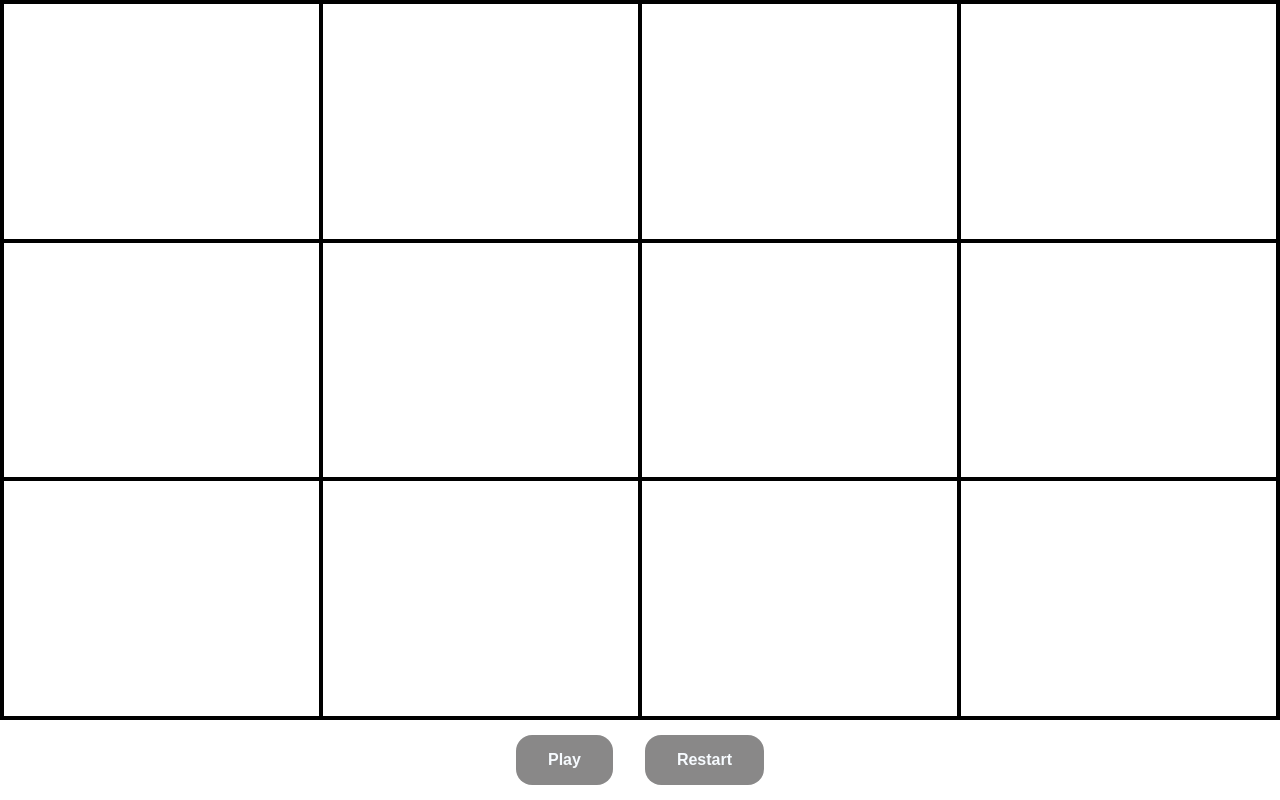
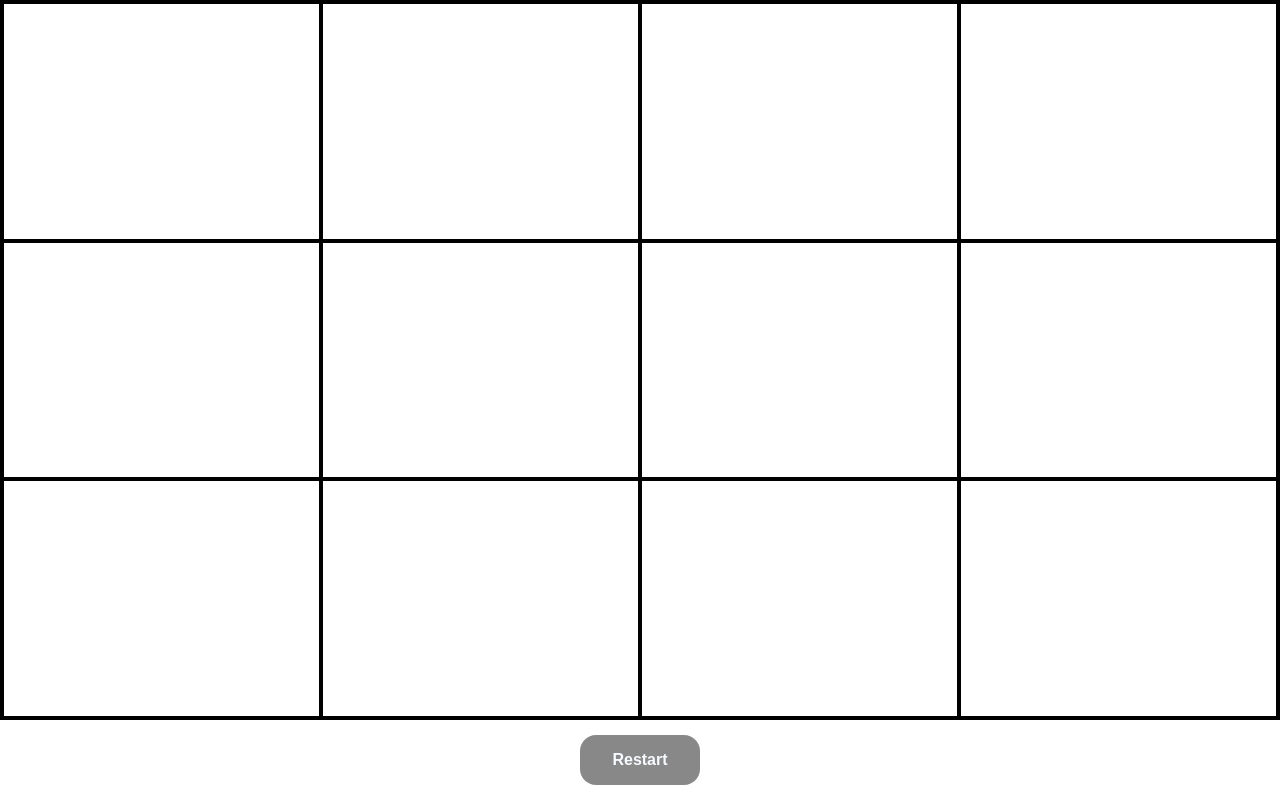
Before and after one commit to agusscript/MemoTest-game-Js, a plain HTML site: page index.html in a window 1280 px wide. Drawn offline with Linux system fonts and the light colour scheme.

Commit message:
Delte play game button

```diff
--- a/index.html
+++ b/index.html
@@ -27,7 +27,6 @@
     </div>
 
     <div class="btn-container">
-      <button class="play-btn">Play</button>
       <button class="restart-btn">Restart</button>
     </div>
   </main>
```
